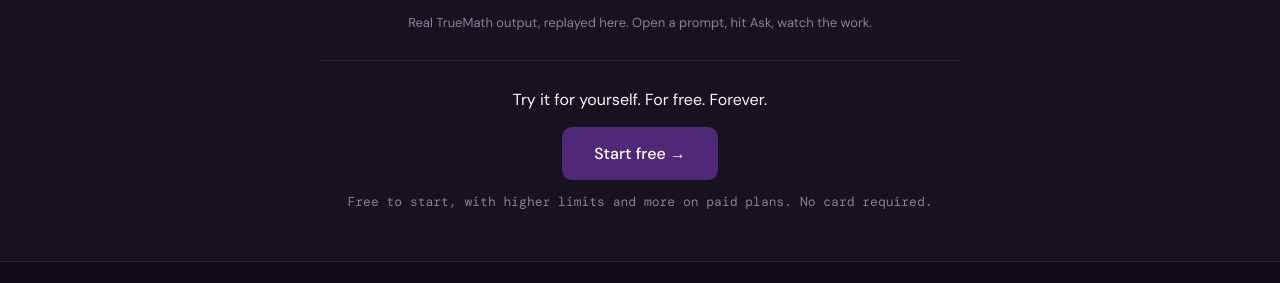
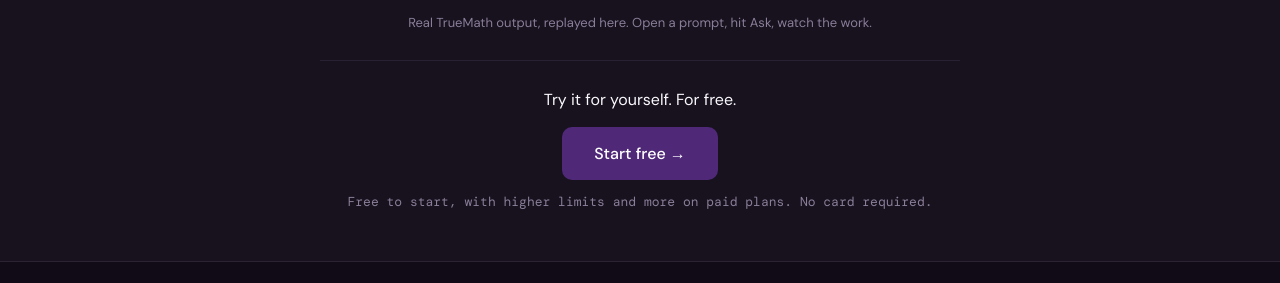
Before and after one commit to truemathai/truemath.ai, a Jekyll site: the page built from _verticals/residential-mortgage-broker.md, in a window 1280 px wide and 900 px high, scrolled down 589 px. Shown: the part 171-454 px from the top of the window. Built offline with Jekyll 4.4.1, drawn with Linux system fonts in a browser that asks for light colours.

Commit message:
Drop "Forever" from the demo CTA
Avoids a free-forever guarantee on a non-pricing page, consistent with the
softened limits copy.

Co-Authored-By: Claude Opus 4.8 (1M context) <noreply@anthropic.com>

```diff
--- a/_layouts/vertical.html
+++ b/_layouts/vertical.html
@@ -85,7 +85,7 @@ layout: default
   <div class="tmv-democap">Real TrueMath output, replayed here. Open a prompt, hit Ask, watch the work.</div>
 
   <div class="tmv-democta">
-    <div class="tmv-lead">Try it for yourself. For free. Forever.</div>
+    <div class="tmv-lead">Try it for yourself. For free.</div>
     <a class="btn-large" href="{{ page.cta_url | default: 'https://app.truemath.ai/signup' }}">Start free &rarr;</a>
     <div class="tmv-fine">Free to start, with higher limits and more on paid plans. No card required.</div>
   </div>
```
